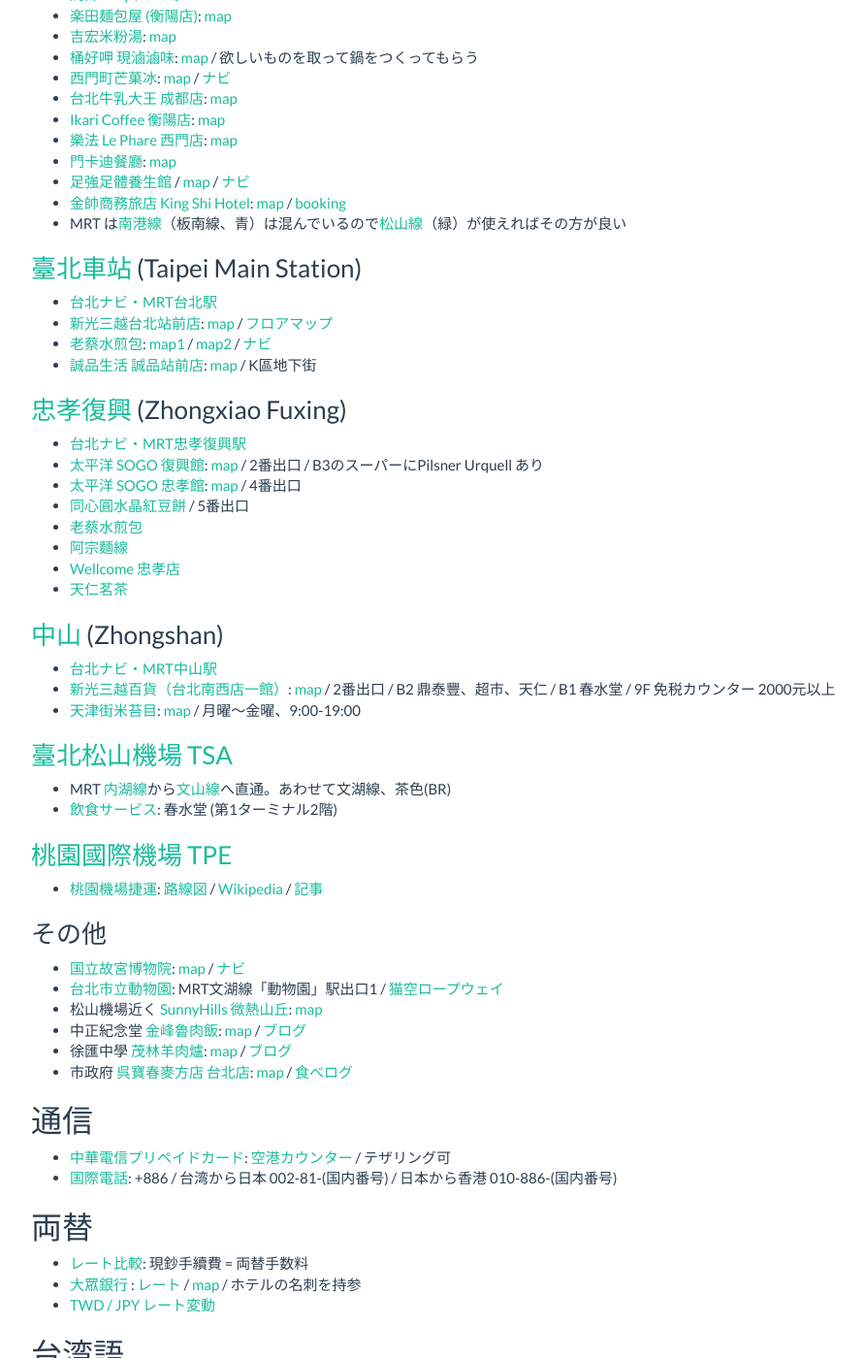
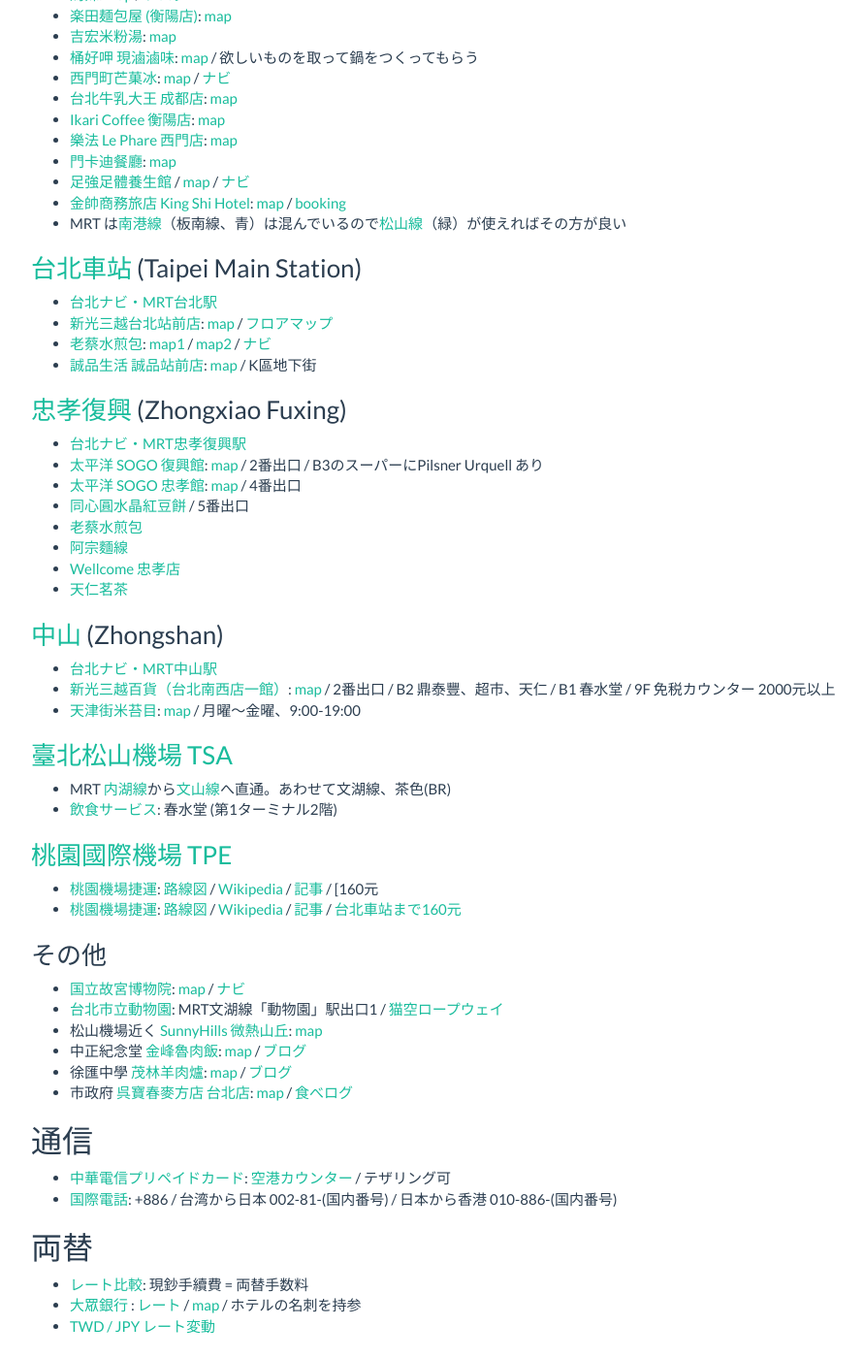
Before and after one commit to sekika/sekika.github.io, a Jekyll site: the page built from _posts/2017-04-01-Taipei.md, in a window 1280 px wide and 1400 px high, scrolled down 1086 px. Shown: the whole window at 97% size, without its empty margins (38-929 px from the left). Built offline with Jekyll 4.4.1, drawn with Linux system fonts in a browser that asks for light colours; nearby versions of some CDN libraries; comment, search, counter and statistics services are not loaded.

Commit message:
桃園機場捷運の料金表

```diff
--- a/_posts/2017-04-01-Taipei.md
+++ b/_posts/2017-04-01-Taipei.md
@@ -51,7 +51,7 @@
 * [金帥商務旅店 King Shi Hotel](http://www.kingshi-hotel.com.tw/jp/main1.php): [map](https://goo.gl/maps/ov9fsRF6q9H2) / [booking](https://www.booking.com/hotel/tw/kingshi-taipei.ja.html)
 * MRT は[南港線](https://ja.wikipedia.org/wiki/%E5%8F%B0%E5%8C%97%E6%8D%B7%E9%81%8B%E5%8D%97%E6%B8%AF%E7%B7%9A)（板南線、青）は混んでいるので[松山線](https://ja.wikipedia.org/wiki/%E5%8F%B0%E5%8C%97%E6%8D%B7%E9%81%8B%E6%9D%BE%E5%B1%B1%E7%B7%9A)（緑）が使えればその方が良い
 
-### [臺北車站](https://ja.wikipedia.org/wiki/%E5%8F%B0%E5%8C%97%E9%A7%85) (Taipei Main Station) ###
+### [台北車站](https://ja.wikipedia.org/wiki/%E5%8F%B0%E5%8C%97%E9%A7%85) (Taipei Main Station) ###
 
 * [台北ナビ・MRT台北駅](http://www.taipeinavi.com/area/detail.php?area_id=2)
 * [新光三越台北站前店](http://www.skm.com.tw/Foreigner/ja/Foreign/Index): [map](https://goo.gl/maps/bXjrEECKSnS2) / [フロアマップ](http://www.skm.com.tw/Foreigner/ja/Foreign/Floor/9daa4b7d-1a00-4cb9-a429-8cb99050e88a#34eae523-c229-48e3-a434-2a19ab175d8a)
@@ -83,7 +83,8 @@
 
 ### [桃園國際機場 TPE](http://www.taoyuan-airport.com/japanese) ###
 
-* [桃園機場捷運](https://www.tymetro.com.tw/eng/index.php): [路線図](https://www.tymetro.com.tw/cht/index.php?code=list&flag=detail&ids=24&article_id=65) / [Wikipedia](https://ja.wikipedia.org/wiki/%E6%A1%83%E5%9C%92%E6%A9%9F%E5%A0%B4%E6%8D%B7%E9%81%8B) / [記事](http://www.asiatravelnote.com/2017/02/24/taoyuan_airport_mrt_review.php)
+* [桃園機場捷運](https://www.tymetro.com.tw/eng/index.php): [路線図](https://www.tymetro.com.tw/cht/index.php?code=list&flag=detail&ids=24&article_id=65) / [Wikipedia](https://ja.wikipedia.org/wiki/%E6%A1%83%E5%9C%92%E6%A9%9F%E5%A0%B4%E6%8D%B7%E9%81%8B) / [記事](http://www.asiatravelnote.com/2017/02/24/taoyuan_airport_mrt_review.php) / [160元
+* [桃園機場捷運](https://www.tymetro.com.tw/eng/index.php): [路線図](https://www.tymetro.com.tw/cht/index.php?code=list&flag=detail&ids=24&article_id=65) / [Wikipedia](https://ja.wikipedia.org/wiki/%E6%A1%83%E5%9C%92%E6%A9%9F%E5%A0%B4%E6%8D%B7%E9%81%8B) / [記事](http://www.asiatravelnote.com/2017/02/24/taoyuan_airport_mrt_review.php) / [台北車站まで160元](https://www.tymetro.com.tw/js/upload/ckfinder/images/original_B.jpg)
 
 ### その他 ###
 
```
